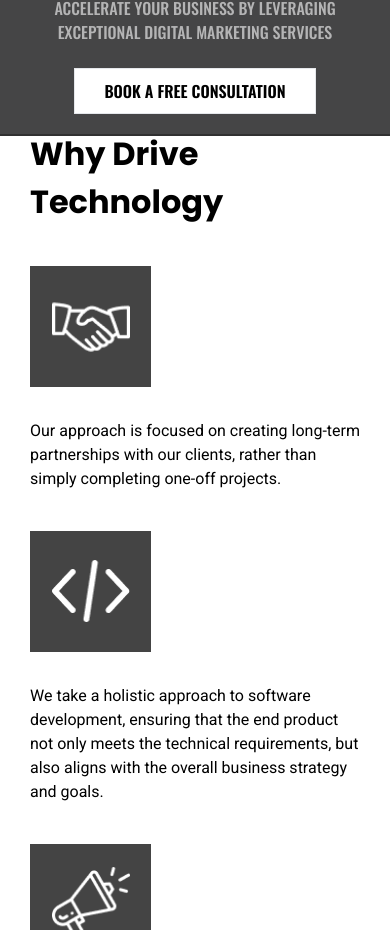
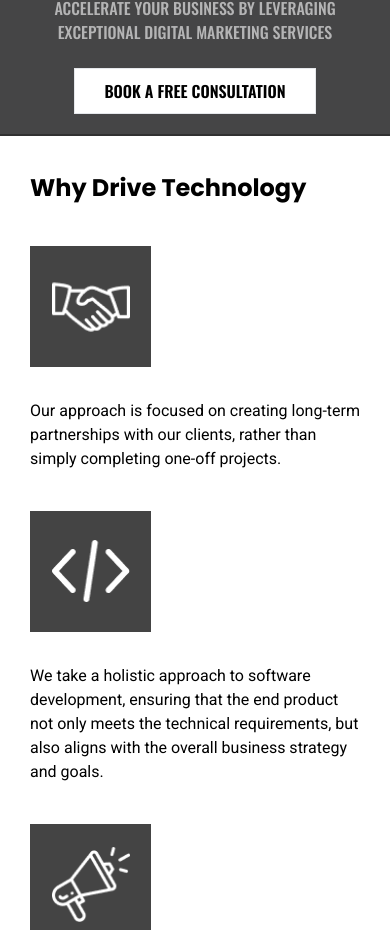
Before and after one commit to AhsanDT/drivetech, a Next.js app: page / in a window 390 px wide. Shown: the part 2138-3068 px from the top of the page. Built offline with nearby package versions, Linux system fonts and the light colour scheme; no server answers; some icons are missing.

Commit message:
fix: styling added

```diff
--- a/src/components/Home/WhyUs.jsx
+++ b/src/components/Home/WhyUs.jsx
@@ -58,9 +58,9 @@ const WhyUs = () => {
   return (
     <section className="w-full flex justify-center items-center ">
       <div className="w-full xl:max-w-[1440px] relative z-[11]">
-        <div className="flex flex-col gap-y-[40px] lg:gap-y-[76px] md:items-center justify-center  md:px-[120px] md:py-[180px] pb-[70px]">
+        <div className="flex flex-col gap-y-[40px] lg:gap-y-[76px] md:items-center justify-center pt-[40px]  md:px-[120px] md:py-[180px] pb-[70px]">
 
-          <h1 className="text-[32px] lg:text-[48px] font-poppins font-bold px-[30px] ">
+          <h1 className="text-[24px] lg:text-[48px] font-poppins font-bold px-[30px] ">
             Why Drive Technology
           </h1>
           <div className="flex gap-x-[80px] flex-wrap justify-center gap-y-[40px] px-[30px] lg:gap-y-[108px]">
```
